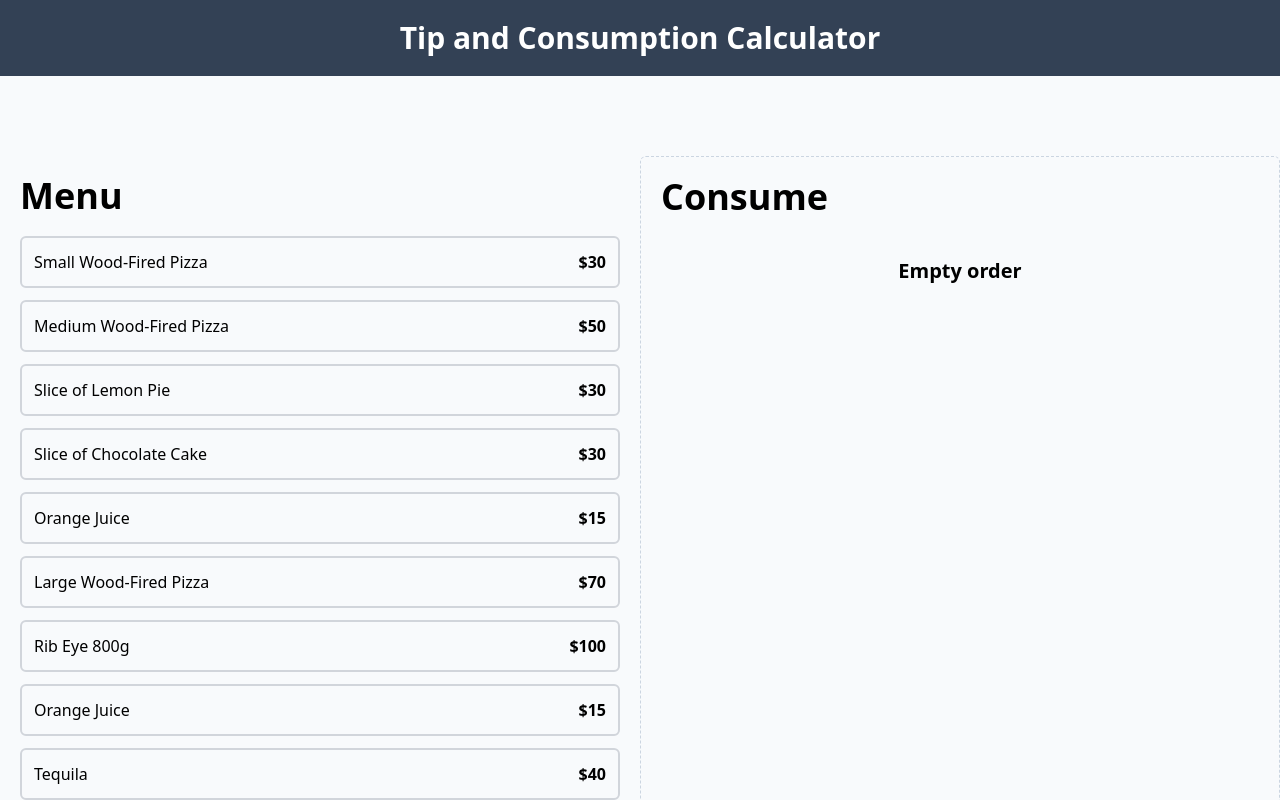
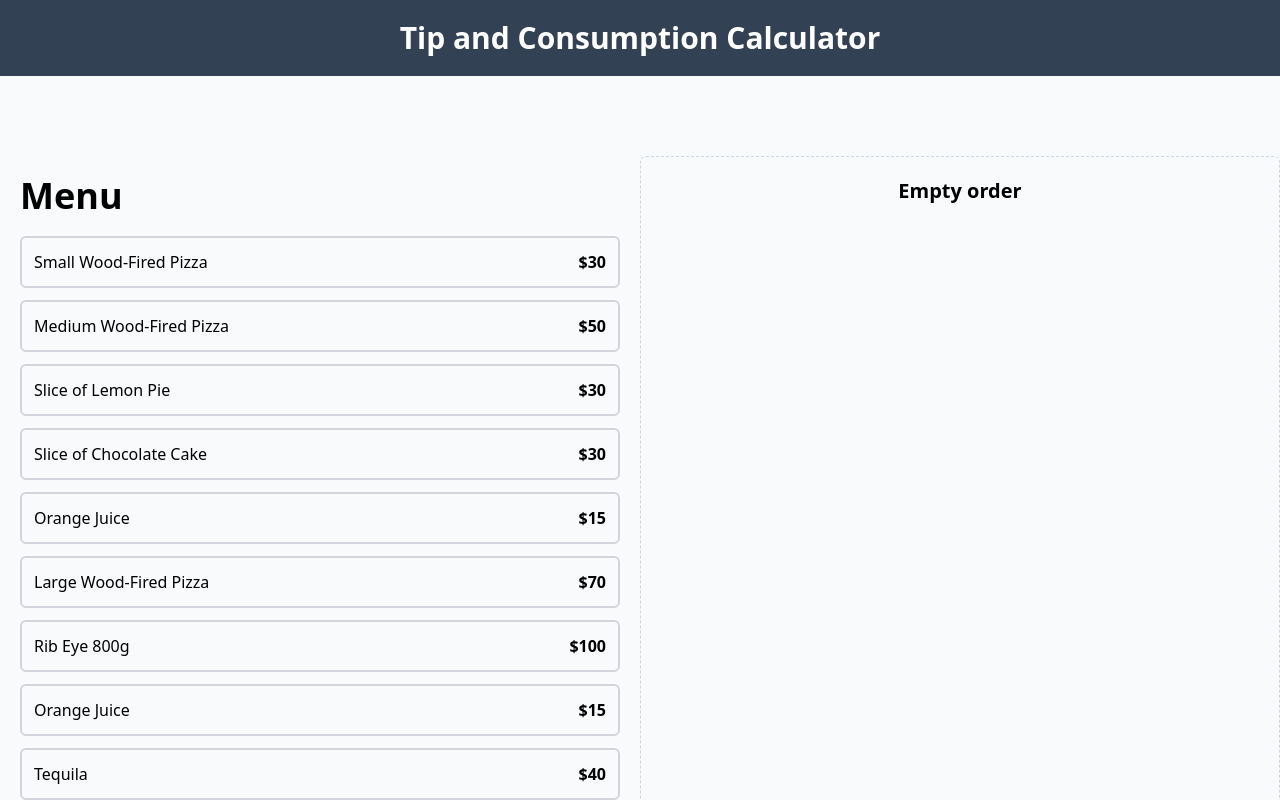
Before and after one commit to wichofly/tipCalculator-app, a React (Vite) app: page / in a window 1280 px wide. Shown: the top 800 px of the page. Built offline with nearby package versions, Linux system fonts and the light colour scheme.

Commit message:
refactor: OrderContents component moved inside ShowIfOrderExists.

```diff
--- a/src/App.tsx
+++ b/src/App.tsx
@@ -38,9 +38,8 @@ function App() {
           </div>
 
           <div className="border border-dashed rounded-md border-slate-300 p-5 space-y-10">
-            <OrderContents order={order} removeItem={removeItem} />
-
             <ShowIfOrderExists order={order}>
+              <OrderContents order={order} removeItem={removeItem} />
               <TipPercentage setTipPercentage={setTipPercentage} />
               <OrderTotals
                 order={order}
```
